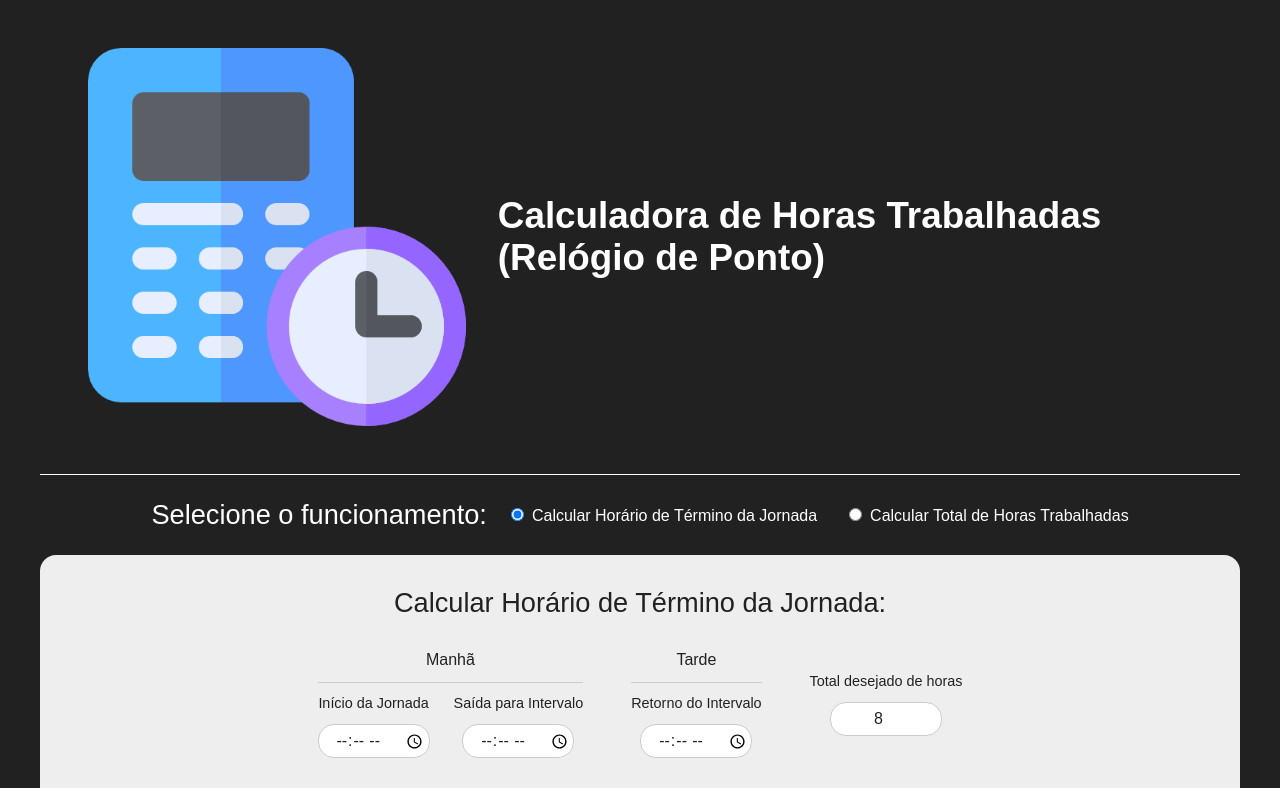
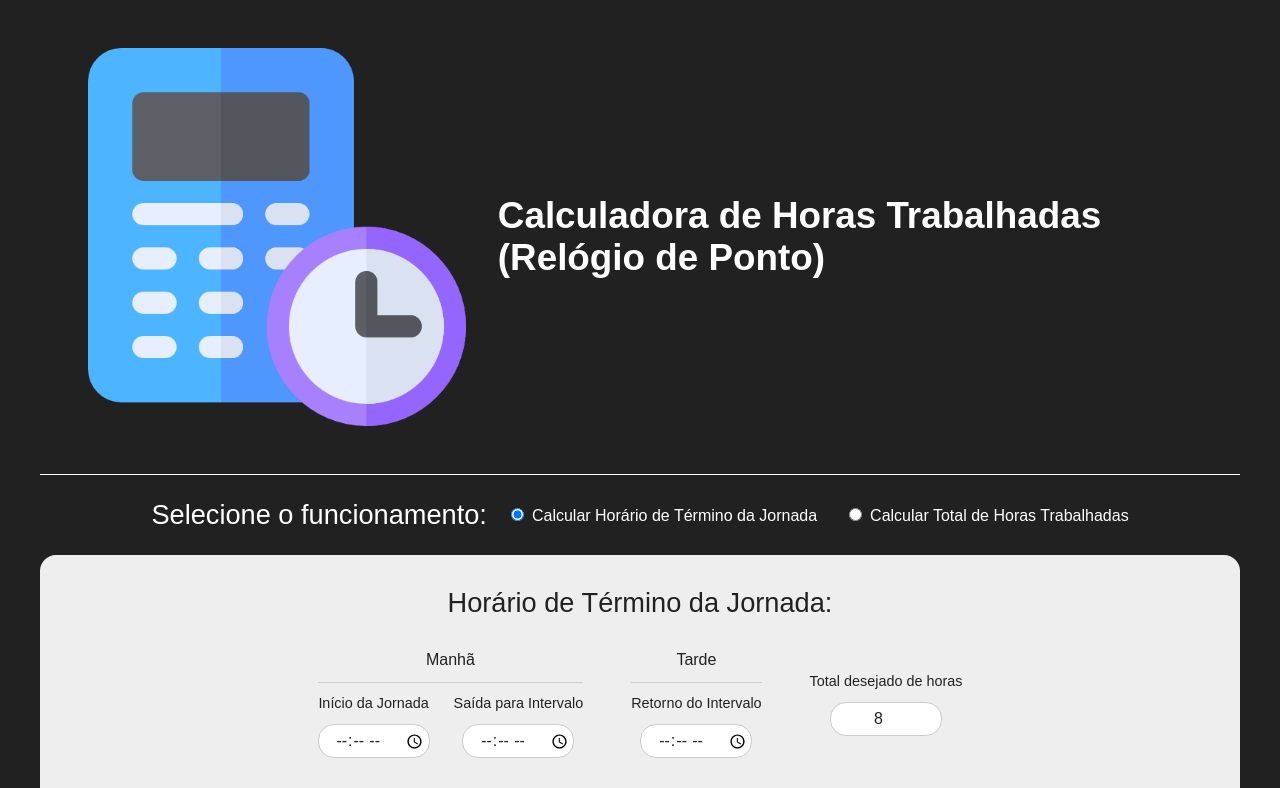
Before and after one commit to daniloribeiro00/calculadora-relogio-de-ponto-next, a Next.js app: page / in a window 1280 px wide. Shown: the top 788 px of the page. Built offline with nearby package versions, Linux system fonts and the light colour scheme.

Commit message:
updated css

```diff
--- a/src/components/Main/index.tsx
+++ b/src/components/Main/index.tsx
@@ -131,7 +131,7 @@ export const Main = () => {
 			{selecionarModo ? (
 				<Container>
 					<form onSubmit={handleSubmit1}>
-						<h2>Calcular Horário de Término da Jornada:</h2>
+						<h2>Horário de Término da Jornada:</h2>
 						<div className='content'>
 							<div className='period'>
 								<span>Manhã</span>
@@ -187,7 +187,7 @@ export const Main = () => {
 			) : (
 				<Container>
 					<form onSubmit={handleSubmit2}>
-						<h2>Calcular Total de Horas Trabalhadas:</h2>
+						<h2>Total de Horas Trabalhadas:</h2>
 						<div className='content'>
 							<div className='period'>
 								<span>Manhã</span>
--- a/src/components/Main/styles.ts
+++ b/src/components/Main/styles.ts
@@ -36,6 +36,15 @@ export const Selection = styled.div`
 				color: #fff;
 			}
 		}
+	}
+
+	@media (max-width: 1200px) {
+		margin-left: 1rem;
+		margin-right: 1rem;
+	}
+
+	@media (max-width: 800px) {
+		flex-direction: column;
 	}
 `;
 
```
